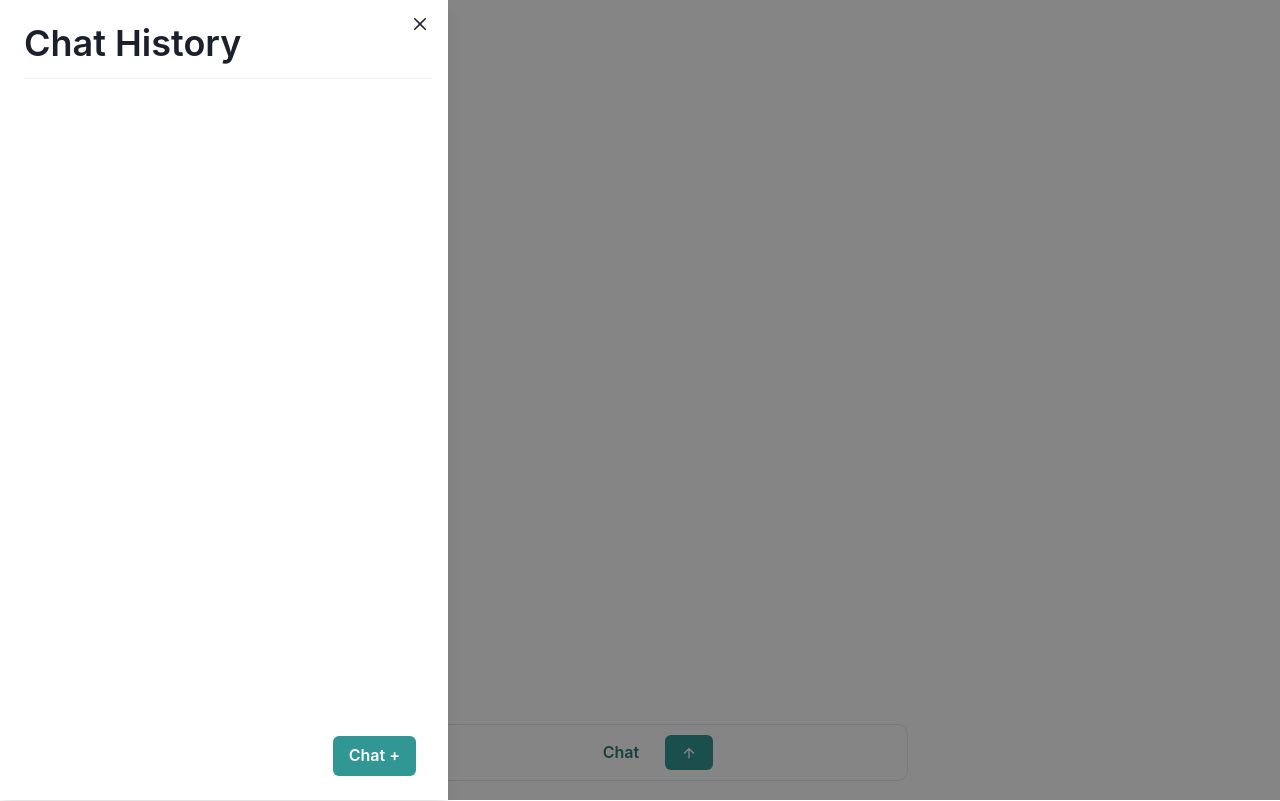
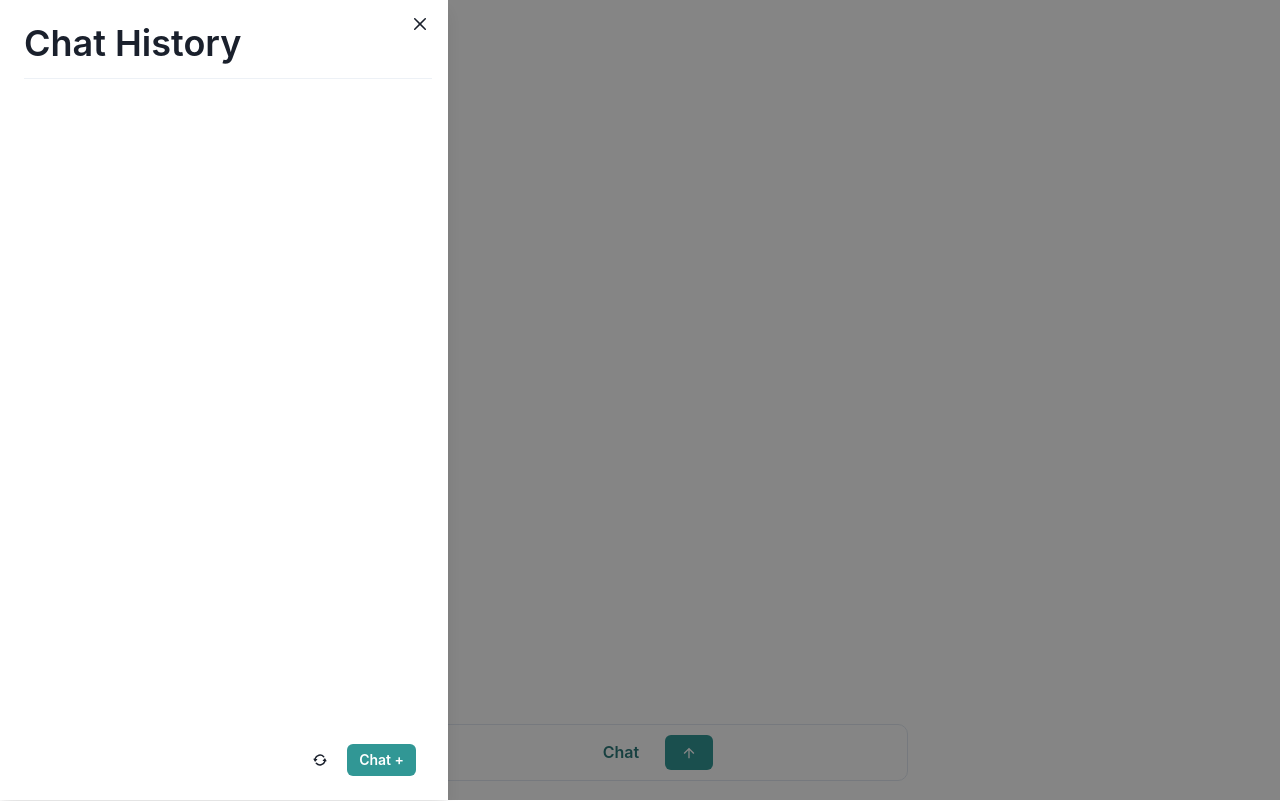
Before and after one commit to Guuzzeji/vidmind-ai, a React (Create React App) app in the folder Frontend/: page / in a window 1280 px wide. Both pictures are taken after a click on the button 41 px from the left and 36 px from the top of the page. Built offline with nearby package versions, Linux system fonts and the light colour scheme.

Commit message:
Adding update reload btn

```diff
--- a/Frontend/src/components/chatdraw/ChatDraw.tsx
+++ b/Frontend/src/components/chatdraw/ChatDraw.tsx
@@ -12,9 +12,10 @@ import {
     Text,
     Divider,
     Center,
-    DrawerFooter
+    DrawerFooter,
+    ButtonGroup
 } from '@chakra-ui/react'
-import { HamburgerIcon } from '@chakra-ui/icons'
+import { HamburgerIcon, RepeatIcon } from '@chakra-ui/icons'
 
 import ChatHistoryItem from './ChatHistoryItem';
 import AddChatBtn from './AddChatBtn'
@@ -54,7 +55,13 @@ function ChatHistory() {
 
                     <DrawerFooter>
                         <Center p={2}>
-                            <AddChatBtn />
+                            <ButtonGroup size='sm'>
+                                <Button variant="ghost">
+                                    <RepeatIcon />
+                                </Button>
+
+                                <AddChatBtn />
+                            </ButtonGroup>
                         </Center>
                     </DrawerFooter>
 
```
